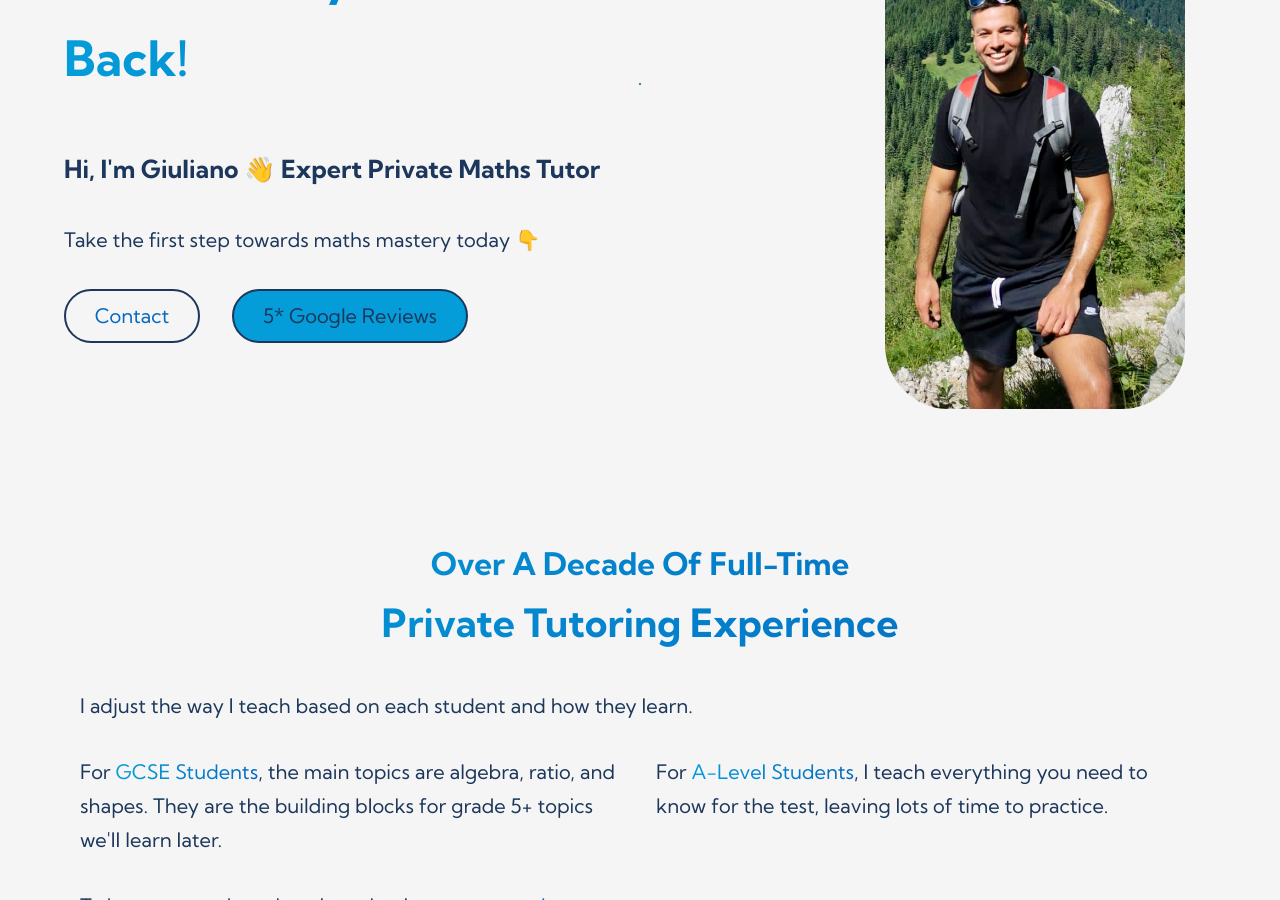
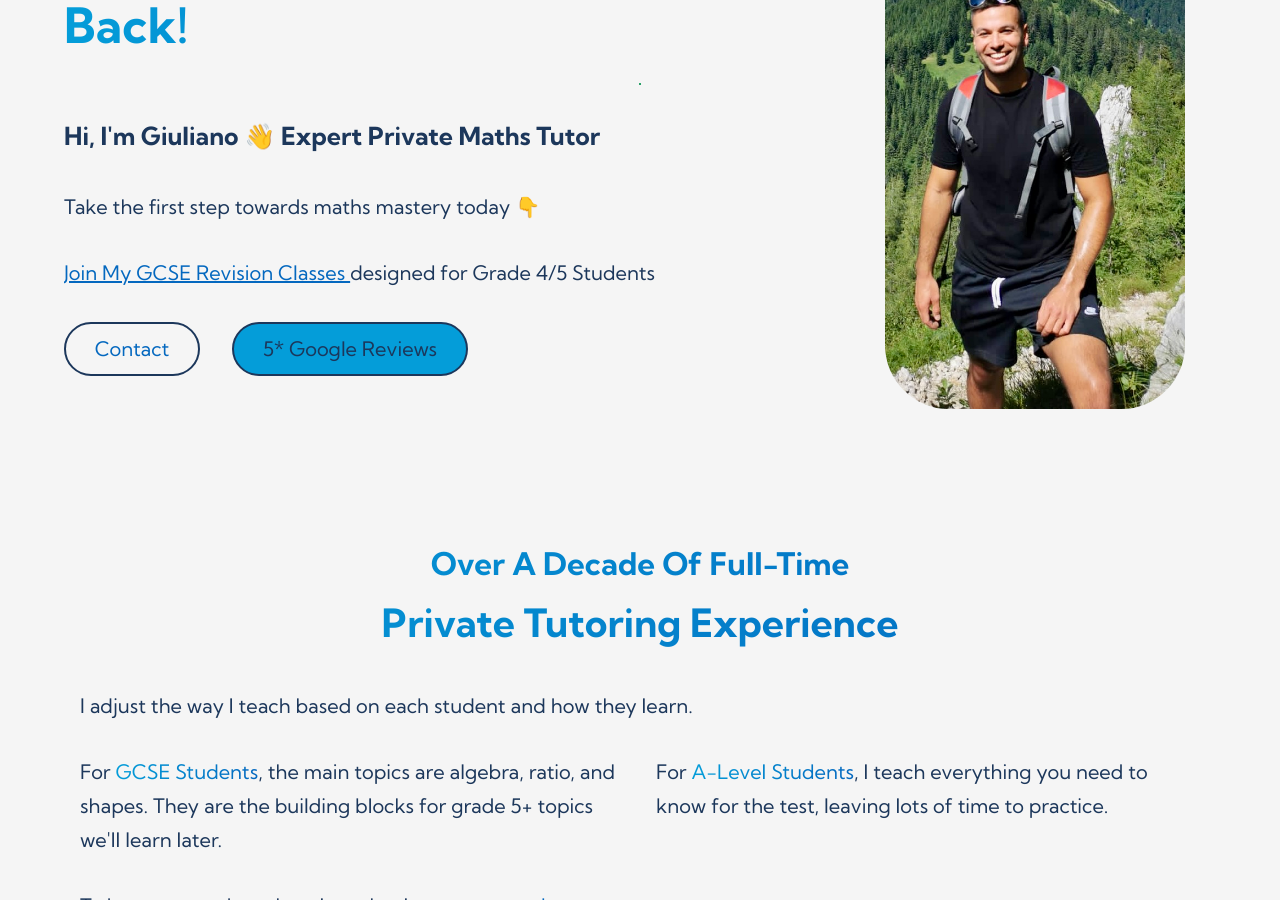
Before and after one commit to GG1982/Jekyll-ggmaths, a Jekyll site: the page built from pages/index.html, in a window 1280 px wide and 900 px high, scrolled down 366 px. Built offline with Jekyll 4.4.1, drawn with Linux system fonts in a browser that asks for light colours.

Commit message:
add link to gse bootcamp on home page

```diff
--- a/pages/index.html
+++ b/pages/index.html
@@ -14,6 +14,7 @@ permalink: /
                 <div class="hero-body-btn">
                     <h3 class="font-1 capitalize">Hi, I'm Giuliano 👋 expert private maths tutor</h3>
                     <p class="">Take the first step towards maths mastery today 👇</p>
+                    <p><a href="{{ site.url }}/gcsebootcamp" class="capitalize body-link font-0">Join my GCSE revision classes </a>designed for Grade 4/5 Students</p>
                     <div class="hero_contact">
                         <a href="#contact" class="btn font-0">Contact</a>
                         <a target="_blank" rel="noopener" href="https://www.google.com/search?q=ggmaths&rlz=1C5CHFA_enGB1048GB1048&oq=ggmaths+&aqs=chrome.0.69i59j0i546l2j69i60l2.1992j0j4&sourceid=chrome&ie=UTF-8#lrd=0x48761923e87f01e1:0xb59e62c483b997c,1,,,," class="btn btn-inverse font-0">5* google reviews</a>
```
Also changed, not shown: 1 other file.
